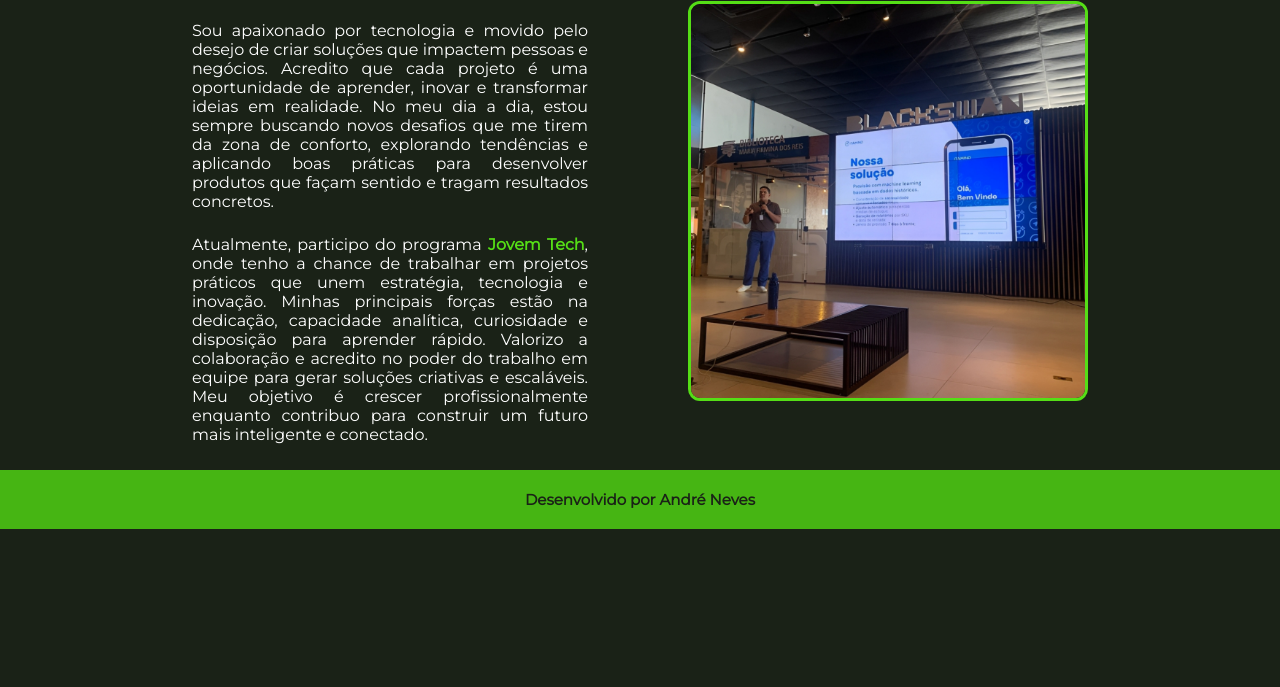
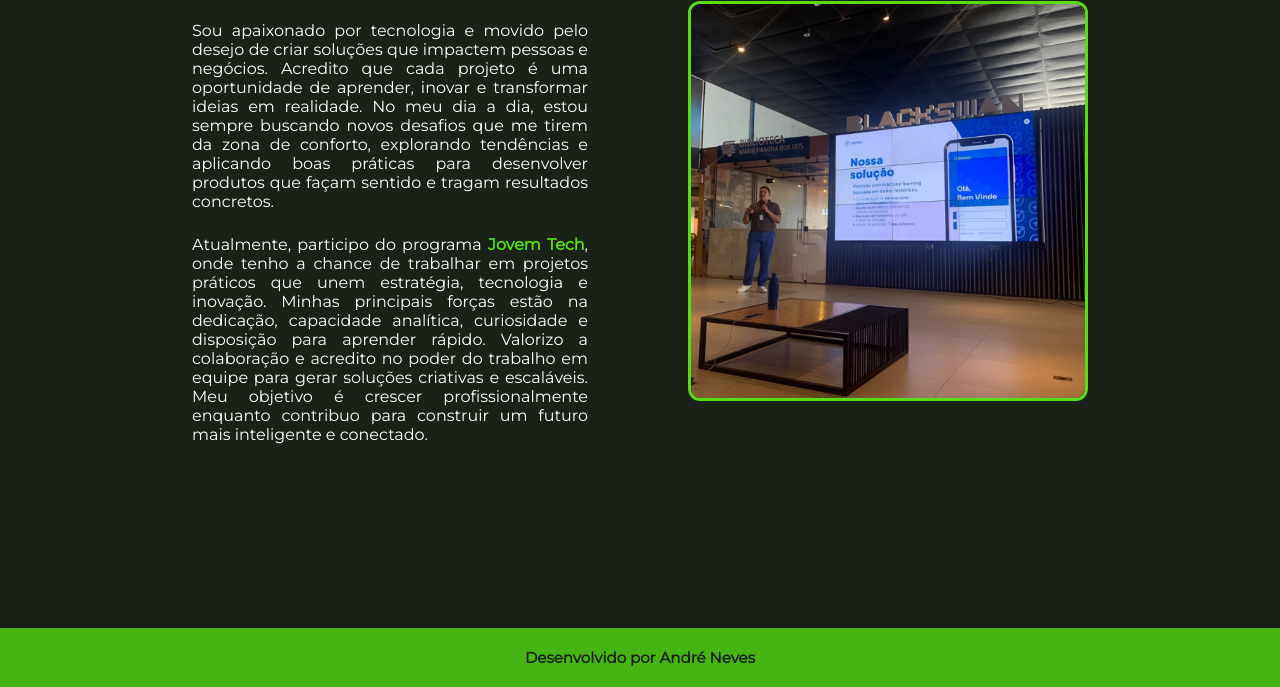
Before and after one commit to andrefnevess/portfolio_teste_andre_neves, a plain HTML site: page about.html in a window 1280 px wide. Shown: the part 113-800 px from the top of the page. Drawn offline with nearby package versions, Linux system fonts and the light colour scheme.

Commit message:
alteraçãoAlteração do nome da class  com objetivo de mudança da posição do rodapé.

```diff
--- a/about.html
+++ b/about.html
@@ -25,7 +25,7 @@
         <img class="apresentacao__imagem" src="./Fotos/andre.png" alt="André Neves apresentando solução ML.">
     </main>
 
-   <footer class="rodape">
+   <footer class="rodape_sobre">
         <p> <strong class="destaque-titulo__rodape">Desenvolvido por André Neves </strong></p>
     </footer>
 </body>
```
